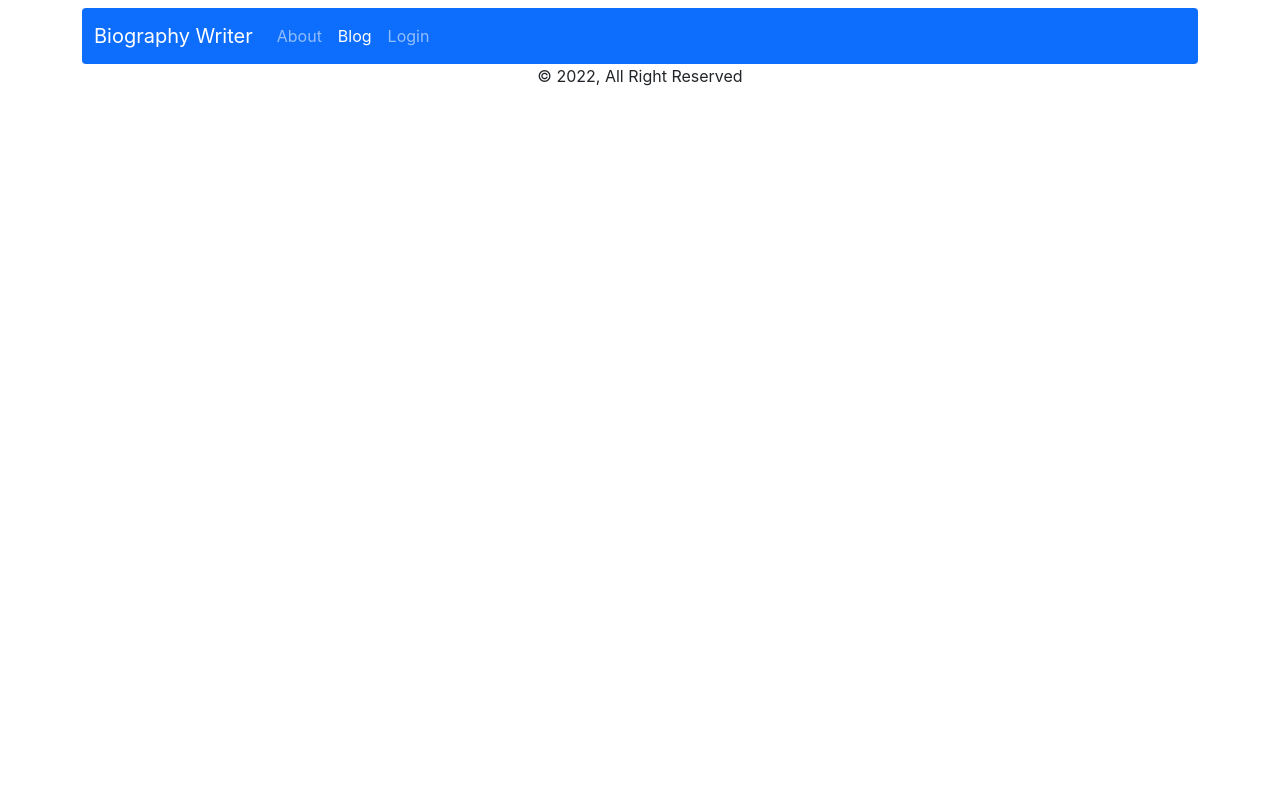
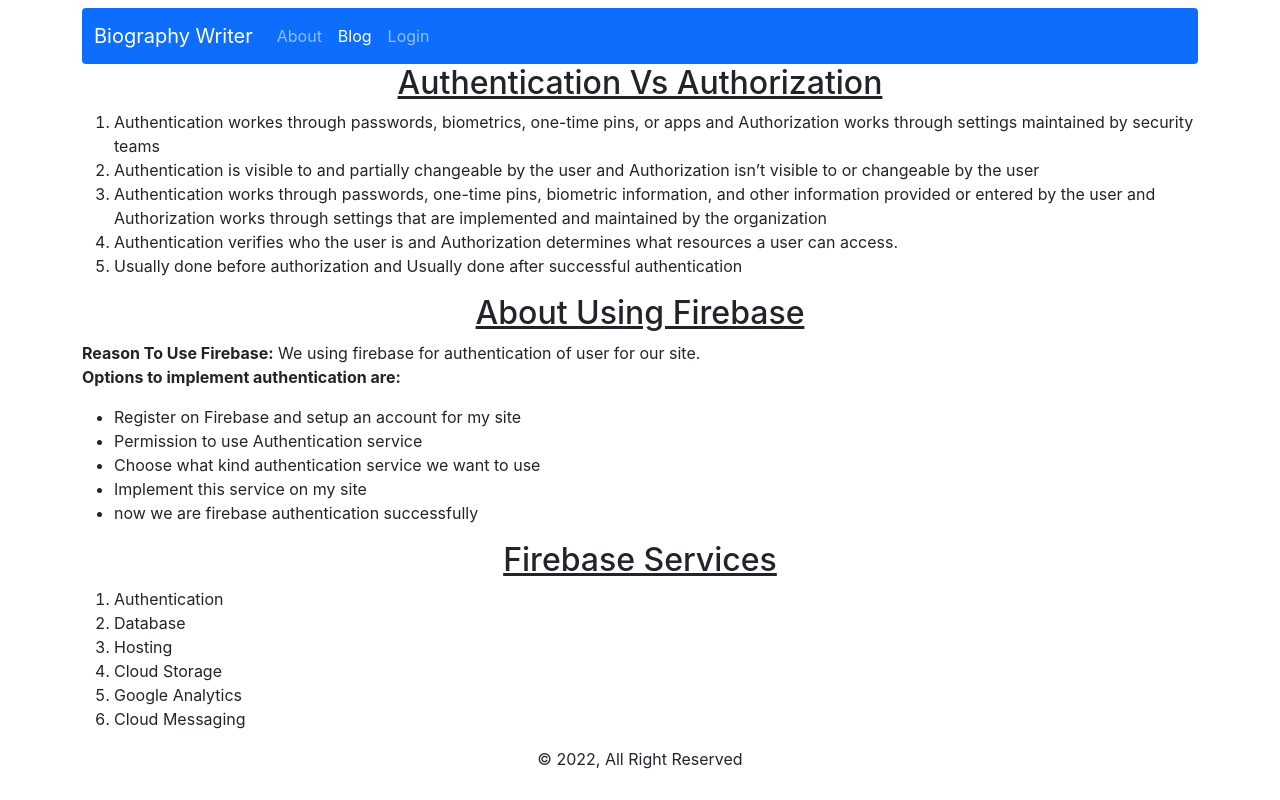
Before and after one commit to kmamun716/indipendent-service-provider, a React (Create React App) app: page /blog in a window 1280 px wide. Built offline with nearby package versions, Linux system fonts and the light colour scheme; no server answers.

Commit message:
blog added

```diff
--- /dev/null
+++ b/src/components/Blogs/AboutFirebase.js
@@ -0,0 +1,20 @@
+
+const AboutFirebase = () => {
+    return (
+        <div>
+            <h2 className="text-center text-decoration-underline">About Using Firebase</h2>
+            <p>
+                <span className="fw-bold">Reason To Use Firebase:</span> We using firebase for authentication of user for our site. <br /><span className="fw-bold">Options to implement authentication are:</span>
+            </p>
+            <ul>
+                <li>Register on Firebase and setup an account for my site</li>
+                <li>Permission to use Authentication service</li>
+                <li>Choose what kind authentication service we want to use</li>
+                <li>Implement this service on my site</li>
+                <li>now we are firebase authentication successfully</li>
+            </ul>
+        </div>
+    );
+};
+
+export default AboutFirebase;
--- /dev/null
+++ b/src/components/Blogs/Authenticationandauthorization.js
@@ -0,0 +1,37 @@
+
+const Authenticationandauthorization = () => {
+    const data=[
+        {
+            id:1,
+            details:"Authentication workes through passwords, biometrics, one-time pins, or apps and Authorization works through settings maintained by security teams"
+        },
+        {
+            id:2,
+            details:"Authentication is visible to and partially changeable by the user and Authorization isn’t visible to or changeable by the user"
+        },
+        {
+            id:3,
+            details:"Authentication works through passwords, one-time pins, biometric information, and other information provided or entered by the user and Authorization works through settings that are implemented and maintained by the organization"
+        },
+        {
+            id:4,
+            details:"Authentication verifies who the user is and Authorization determines what resources a user can access."
+        },
+        {
+            id:5,
+            details:"Usually done before authorization and Usually done after successful authentication"
+        }
+    ];
+    return (
+        <div>
+            <h2 className="text-center text-decoration-underline">Authentication Vs Authorization</h2>
+            <ol>
+                {
+                    data.map(sData=><li key={sData.id}>{sData.details}</li>)
+                }
+            </ol>
+        </div>
+    );
+};
+
+export default Authenticationandauthorization;
--- /dev/null
+++ b/src/components/Blogs/FirebaseService.js
@@ -0,0 +1,18 @@
+
+const FirebaseService = () => {
+    return (
+        <div>
+            <h2 className="text-center text-decoration-underline">Firebase Services</h2>
+            <ol>
+                <li>Authentication</li>
+                <li>Database</li>
+                <li>Hosting</li>
+                <li>Cloud Storage</li>
+                <li>Google Analytics</li>
+                <li>Cloud Messaging</li>
+            </ol>
+        </div>
+    );
+};
+
+export default FirebaseService;
--- a/src/pages/Blogs/Blogs.js
+++ b/src/pages/Blogs/Blogs.js
@@ -1,11 +1,13 @@
+import AboutFirebase from "../../components/Blogs/AboutFirebase";
+import Authenticationandauthorization from "../../components/Blogs/Authenticationandauthorization";
+import FirebaseService from "../../components/Blogs/FirebaseService";
 
 const Blogs = () => {
-    //difference between authentication and authorization
-    //why we using firebase? what other option to impliment authenticaiton
-    //other service of firebase
     return (
         <div>
-
+            <Authenticationandauthorization/>
+            <AboutFirebase/>
+            <FirebaseService/>
         </div>
     );
 };
```
